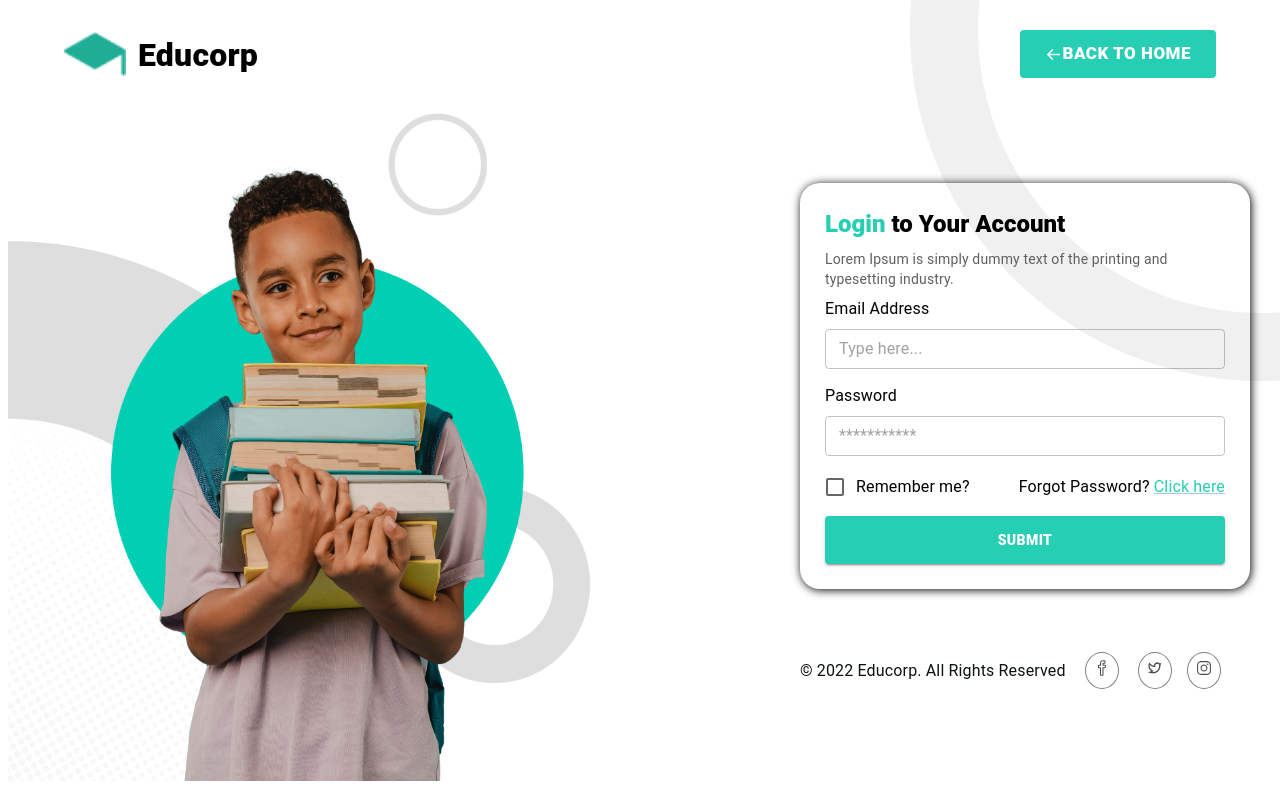
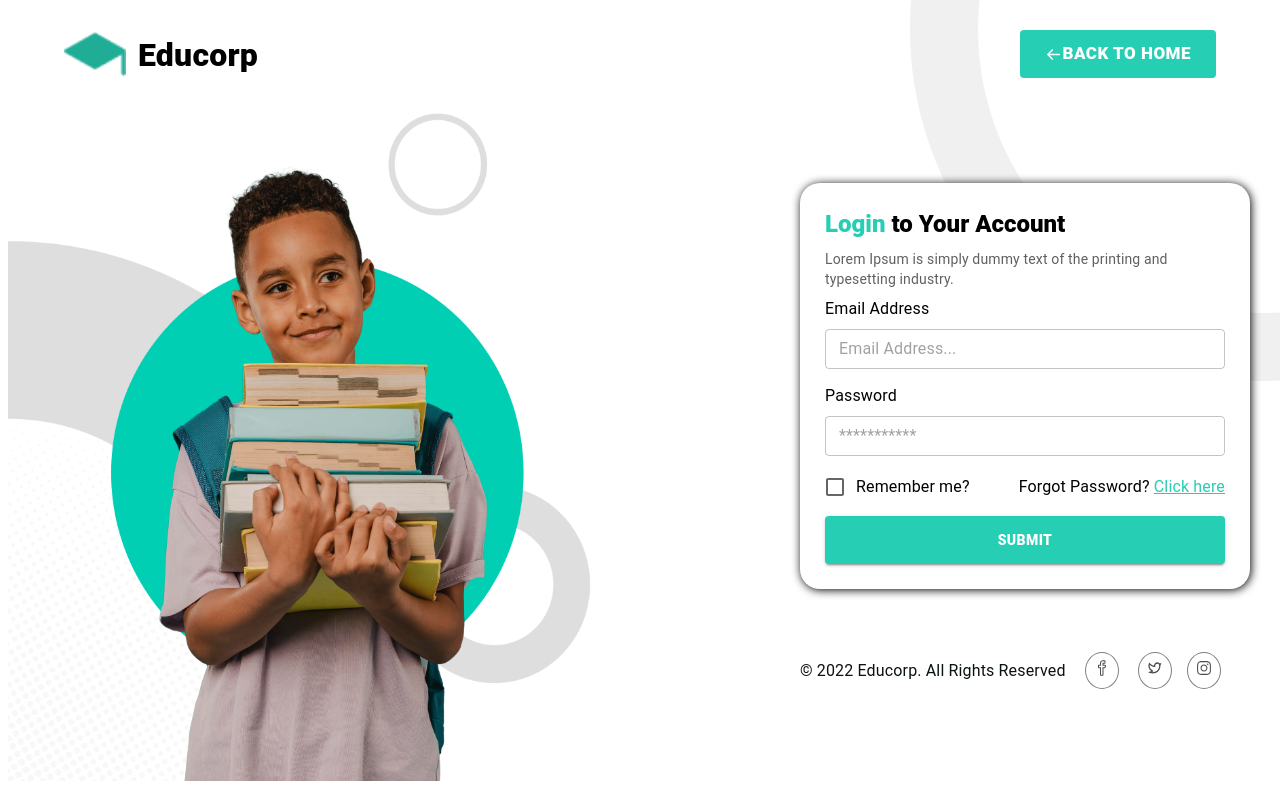
Before and after one commit to govindmit/school-frontend, a Next.js app: page /login in a window 1280 px wide. Built offline with nearby package versions, Linux system fonts and the light colour scheme.

Commit message:
changes in form

```diff
--- a/pages/login.tsx
+++ b/pages/login.tsx
@@ -3,19 +3,16 @@ import Button from "@mui/material/Button";
 import TextField from "@mui/material/TextField";
 import FormControlLabel from "@mui/material/FormControlLabel";
 import Checkbox from "@mui/material/Checkbox";
-import Link from "@mui/material/Link";
 import Grid from "@mui/material/Grid";
 import Box from "@mui/material/Box";
 import Typography from "@mui/material/Typography";
 import Container from "@mui/material/Container";
-import { createTheme, ThemeProvider } from "@mui/material/styles";
-import { Inter } from "@next/font/google";
 import { IconButton } from "@mui/material";
 import { BiArrowBack } from "react-icons/bi";
 import { SlSocialFacebook } from "react-icons/sl";
 import { RiTwitterLine } from "react-icons/ri";
 import { RxInstagramLogo } from "react-icons/rx";
-const inter = Inter({ subsets: ["latin"] });
+import Link from "next/link";
 export default function login() {
   const handleSubmit = (event: React.FormEvent<HTMLFormElement>) => {
     event.preventDefault();
@@ -46,16 +43,20 @@ export default function login() {
             Educorp
           </Typography>
           <nav className="nav-bar">
+            <Link href="/" style={{ textDecoration: "none" }}>
               <Button
                 style={{
                   backgroundColor: "#26CEB3",
+                  textDecoration: "none",
                 }}
               >
                 <BiArrowBack /> Back to Home
               </Button>
+            </Link>
           </nav>
         </header>
       </Container>
+
       <section className="productive">
         <div className="productive-img">
           <img src="/loginimg.png" alt="" />{" "}
@@ -93,7 +94,7 @@ export default function login() {
                   fullWidth
                   size="small"
                   name="email"
-                  placeholder="Type here..."
+                  placeholder="Email Address..."
                 />
                 <Typography style={{ marginTop: "15px" }}>Password</Typography>
                 <TextField
@@ -112,7 +113,9 @@ export default function login() {
                   <Grid item>
                     <Typography style={{ marginTop: "9px" }}>
                       Forgot Password?{" "}
-                      <Link style={{ color: "#26CEB3" }}>Click here</Link>{" "}
+                      <Link href="/forgotpassword" style={{ color: "#26CEB3" }}>
+                        Click here
+                      </Link>{" "}
                     </Typography>
                   </Grid>
                 </Grid>
--- a/styles/auth.css
+++ b/styles/auth.css
@@ -47,6 +47,7 @@ button {
 .productive-content {
   padding-left: 12rem;
   max-width: 450px;
+  background-color: white;
 }
 
 @media (max-width: 1000px) {
```
Also changed, not shown: pages/forgotpassword.tsx (+5 -5 lines), pages/resetpassword.tsx (+7 -9 lines), 6 other files (tests, documents, lock files or other folders). Lines whose indentation alone changed are shown as unchanged.
